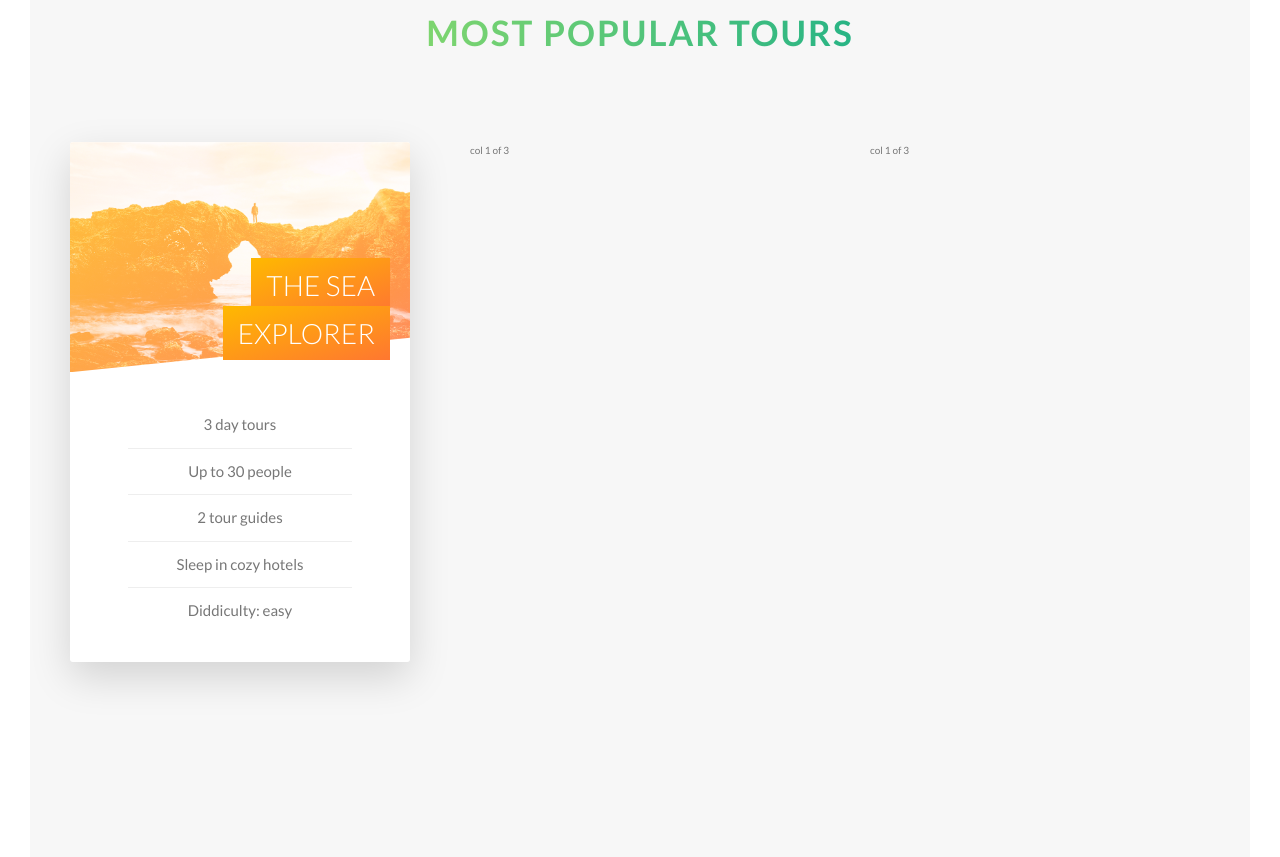
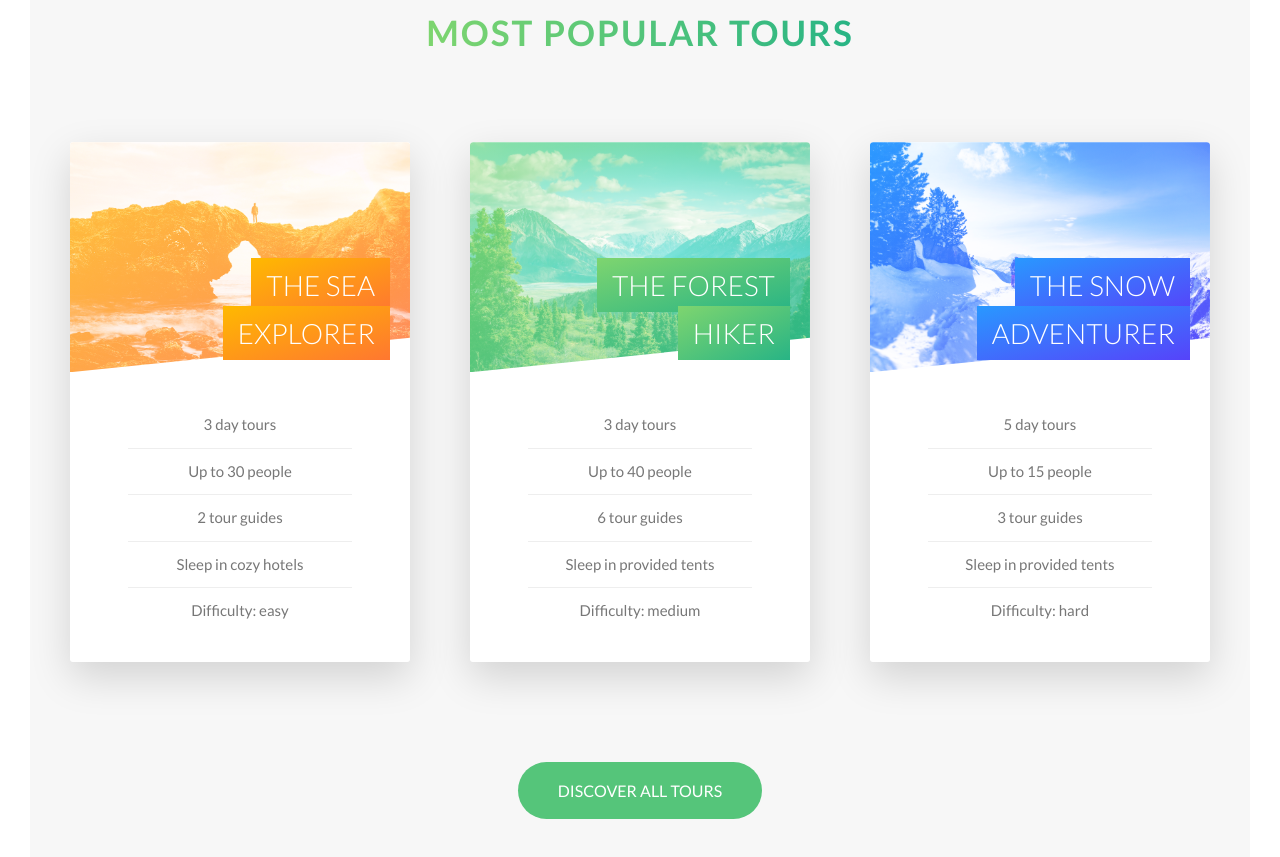
Before and after one commit to fatihay/natours, a website: page index.html in a window 1280 px wide. Shown: the part 2307-3164 px from the top of the page. Drawn offline with Linux system fonts and the light colour scheme.

Commit message:
tours section part3

```diff
--- a/index.html
+++ b/index.html
@@ -176,24 +176,100 @@
                   <li>Up to 30 people</li>
                   <li>2 tour guides</li>
                   <li>Sleep in cozy hotels</li>
-                  <li>Diddiculty: easy</li>
+                  <li>Difficulty: easy</li>
                 </ul>
               </div>
             </div>
 
             <div class="card__side card__side--back card__side--back-1">
-              BACK
+              <div class="card__cta">
+                <div class="card__price-box">
+                  <p class="card__price-only">Only</p>
+                  <p class="card__price-value">$297</p>
+                </div>
+                <a href="#" class="btn btn--white">Book now!</a>
+              </div>
             </div>
 
           </div>
         </div>
         <div class="col-1-of-3">
-          col 1 of 3
+          <div class="card">
+            <div class="card__side card__side--front">
+              <div class="card__picture card__picture--2">
+                &nbsp;
+                <!-- &nbsp;--boşluk -->
+              </div>
+              <h4 class="card__heading">
+
+                <span class="card__heading-span card__heading-span--2">
+                  The Forest Hiker
+                </span>
+              </h4>
+              <div class="card__details">
+                <ul>
+                  <li>3 day tours</li>
+                  <li>Up to 40 people</li>
+                  <li>6 tour guides</li>
+                  <li>Sleep in provided tents</li>
+                  <li>Difficulty: medium</li>
+                </ul>
+              </div>
+            </div>
+
+            <div class="card__side card__side--back card__side--back-2">
+              <div class="card__cta">
+                <div class="card__price-box">
+                  <p class="card__price-only">Only</p>
+                  <p class="card__price-value">$497</p>
+                </div>
+                <a href="#" class="btn btn--white">Book now!</a>
+              </div>
+            </div>
+
+          </div>
         </div>
         <div class="col-1-of-3">
-          col 1 of 3
+          <div class="card">
+            <div class="card__side card__side--front">
+              <div class="card__picture card__picture--3">
+                &nbsp;
+                <!-- &nbsp;--boşluk -->
+              </div>
+              <h4 class="card__heading">
+
+                <span class="card__heading-span card__heading-span--3">
+                  The Snow Adventurer
+                </span>
+              </h4>
+              <div class="card__details">
+                <ul>
+                  <li>5 day tours</li>
+                  <li>Up to 15 people</li>
+                  <li>3 tour guides</li>
+                  <li>Sleep in provided tents</li>
+                  <li>Difficulty: hard</li>
+                </ul>
+              </div>
+            </div>
+
+            <div class="card__side card__side--back card__side--back-3">
+              <div class="card__cta">
+                <div class="card__price-box">
+                  <p class="card__price-only">Only</p>
+                  <p class="card__price-value">$897</p>
+                </div>
+                <a href="#" class="btn btn--white">Book now!</a>
+              </div>
+            </div>
+
+          </div>
         </div>
       </div>
+
+        <div class="u-center-text u-margin-top-huge">
+          <a href="#" class="btn btn--green">Discover all tours</a>
+        </div>
     </section>
 
   </main>
--- a/sass/base/_utilities.scss
+++ b/sass/base/_utilities.scss
@@ -15,3 +15,12 @@
 .u-margin-bottom-big {
   margin-bottom: 8rem;
 }
+
+
+.u-margin-top-big {
+  margin-top: 8rem;
+}
+
+.u-margin-top-huge {
+  margin-top: 10rem;
+}
--- a/sass/components/_button.scss
+++ b/sass/components/_button.scss
@@ -38,6 +38,15 @@
 
     &::after {
       background-color: $color-white;
+    }
+  }
+
+  &--green {
+    background-color: $color-primary;
+    color: $color-white;
+
+    &::after {
+      background-color: $color-primary;
     }
   }
 
--- a/sass/components/_card.scss
+++ b/sass/components/_card.scss
@@ -37,6 +37,22 @@
           $color-secondary-dark
         );
       }
+
+      &-2 {
+        background-image: linear-gradient(
+          to right bottom,
+          $color-primary-light,
+          $color-primary-dark
+        );
+      }
+
+      &-3 {
+        background-image: linear-gradient(
+          to right bottom,
+          $color-tertiary-light,
+          $color-tertiary-dark
+        );
+      }
     }
   }
 
@@ -58,6 +74,9 @@
     background-blend-mode: screen;
     // linear dradient kullandığımızda 2. sırada olan fotoğrafın görünmesi için..
     // bu blend mode internet explorer ve microsoft edge'de yok
+
+    border-top-left-radius: 3px;
+    border-top-right-radius: 3px;
     &--1 {
       background-image: linear-gradient(
           to right bottom,
@@ -72,10 +91,23 @@
       // clip path internet explorer ve microsoft edge'de çalışmıyor
     }
     &--2 {
-      background-image: url(../img/nat-5.jpg);
+      background-image: linear-gradient(
+        to right bottom,
+        $color-primary-light,
+        $color-primary-dark
+      ), url(../img/nat-6.jpg);
+
+      -webkit-clip-path: polygon(0 0, 100% 0, 100% 85%, 0 100%);
+      clip-path: polygon(0 0, 100% 0, 100% 85%, 0 100%);
     }
     &--3 {
-      background-image: url(../img/nat-5.jpg);
+      background-image: linear-gradient(
+        to right bottom,
+        $color-tertiary-light,
+        $color-tertiary-dark
+      ), url(../img/nat-7.jpg);
+      -webkit-clip-path: polygon(0 0, 100% 0, 100% 85%, 0 100%);
+      clip-path: polygon(0 0, 100% 0, 100% 85%, 0 100%);
     }
   }
 
@@ -105,6 +137,23 @@
         $color-secondary-dark
       );
     }
+
+
+    &--2 {
+      background-image: linear-gradient(
+        to right bottom,
+        $color-primary-light,
+        $color-primary-dark
+      );
+    }
+
+    &--3 {
+      background-image: linear-gradient(
+        to right bottom,
+        $color-tertiary-light,
+        $color-tertiary-dark
+      );
+    }
   }
 
   &__details {
@@ -125,4 +174,30 @@
       }
     }
   }
+
+  &__cta {
+    position: absolute;
+    top: 50%;
+    left: 50%;
+    transform: translate(-50%, -50%);
+    // translate içindeki değerler parent'a ait değil elemente ait
+    width: 90%;
+    text-align: center;
+  }
+
+  &__price-box{
+    color: $color-white;
+    margin-bottom: 8rem;
+  }
+
+  &__price-only{
+    font-size: 1.4rem;
+    text-transform: uppercase;
+  }
+
+  &__price-value{
+    font-size: 6rem;
+    font-weight: 100;
+  }
+
 }
--- a/sass/pages/_home.scss
+++ b/sass/pages/_home.scss
@@ -33,6 +33,6 @@
 
 .section-tours {
   background-color: $color-grey-light-1;
-  padding: 25rem 0 50rem 0;
+  padding: 25rem 0 15rem 0;
   margin-top: -10rem;
 }
```
Also changed, not shown: css/style.css.
